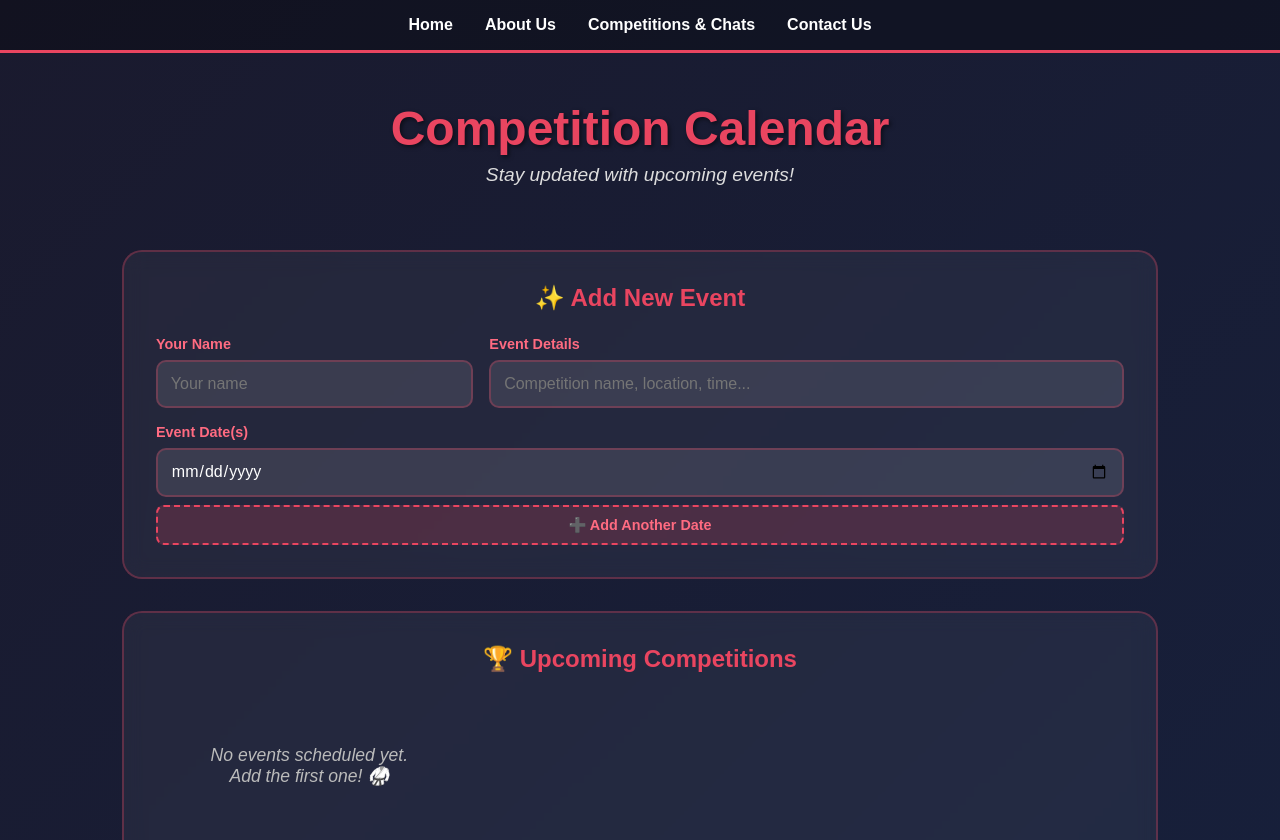
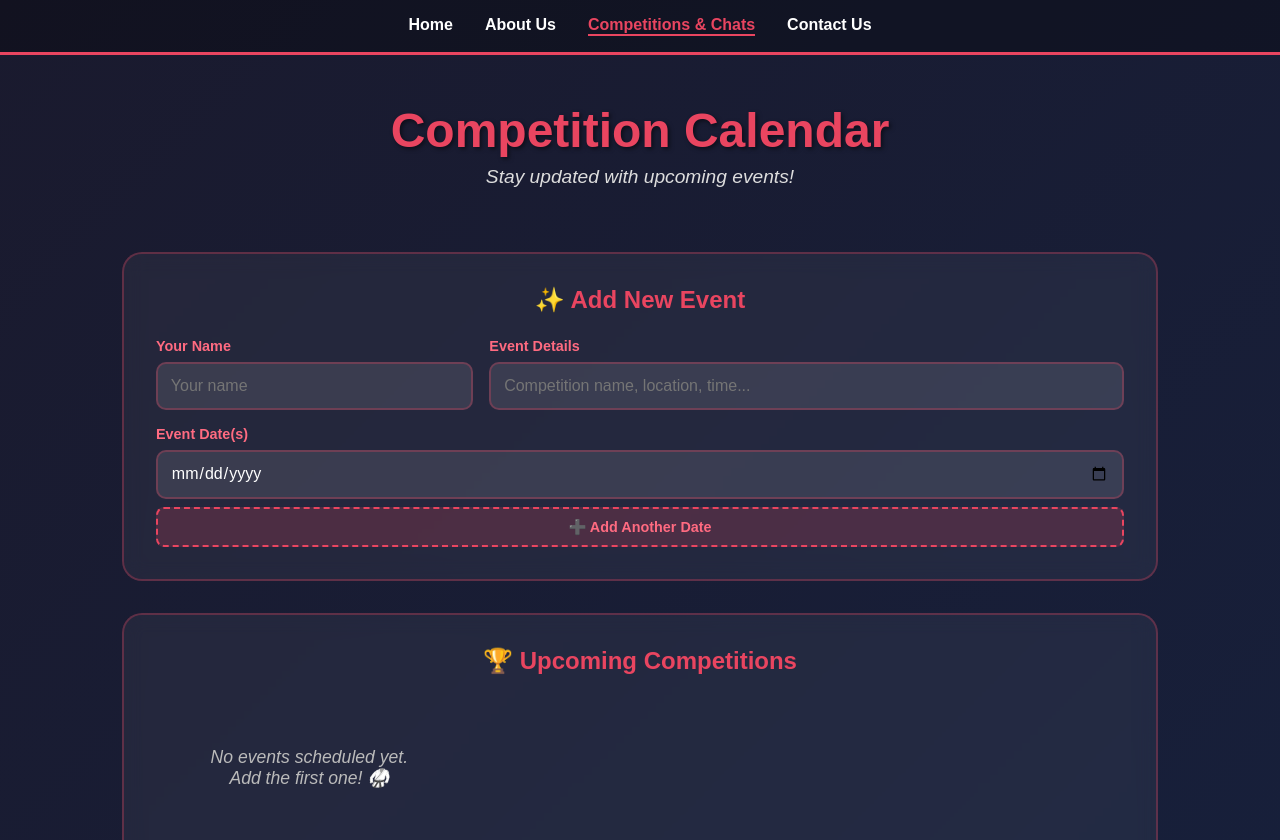
Before and after one commit to esme0410rivas/Rivas-JH-Kim-Taekwondo, a plain HTML site: page competitions.html in a window 1280 px wide. Shown: the top 840 px of the page. Drawn offline with Linux system fonts and the light colour scheme.

Commit message:
Update competitions.html

```diff
--- a/competitions.html
+++ b/competitions.html
@@ -487,7 +487,7 @@
         <nav class="nav">
             <a href="index.html">Home</a>
             <a href="about.html">About Us</a>
-            <a href="competitions.html">Competitions & Chats</a>
+            <a href="competitions.html" class="active">Competitions & Chats</a>
             <a href="contact.html">Contact Us</a>
         </nav>
     </header>
```
